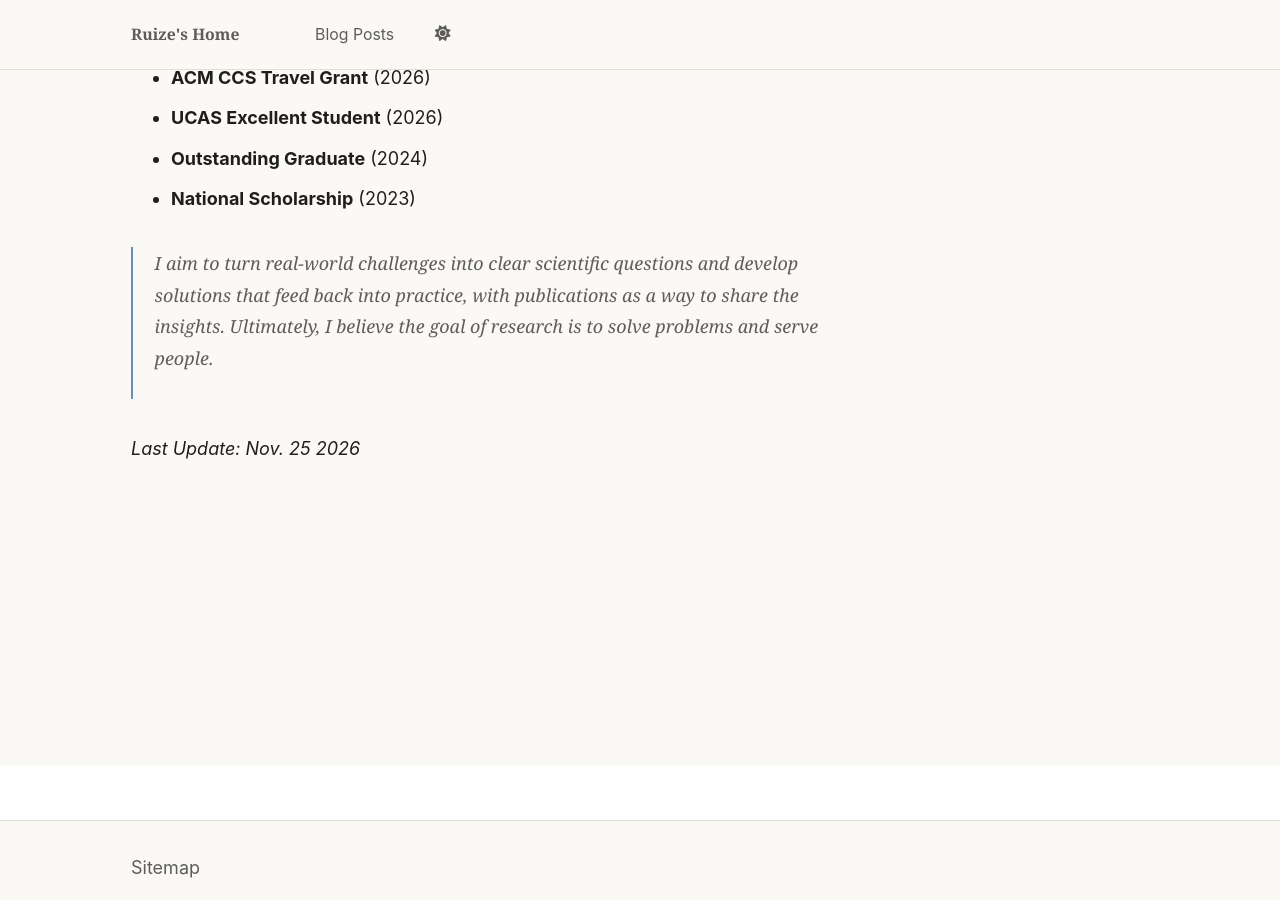
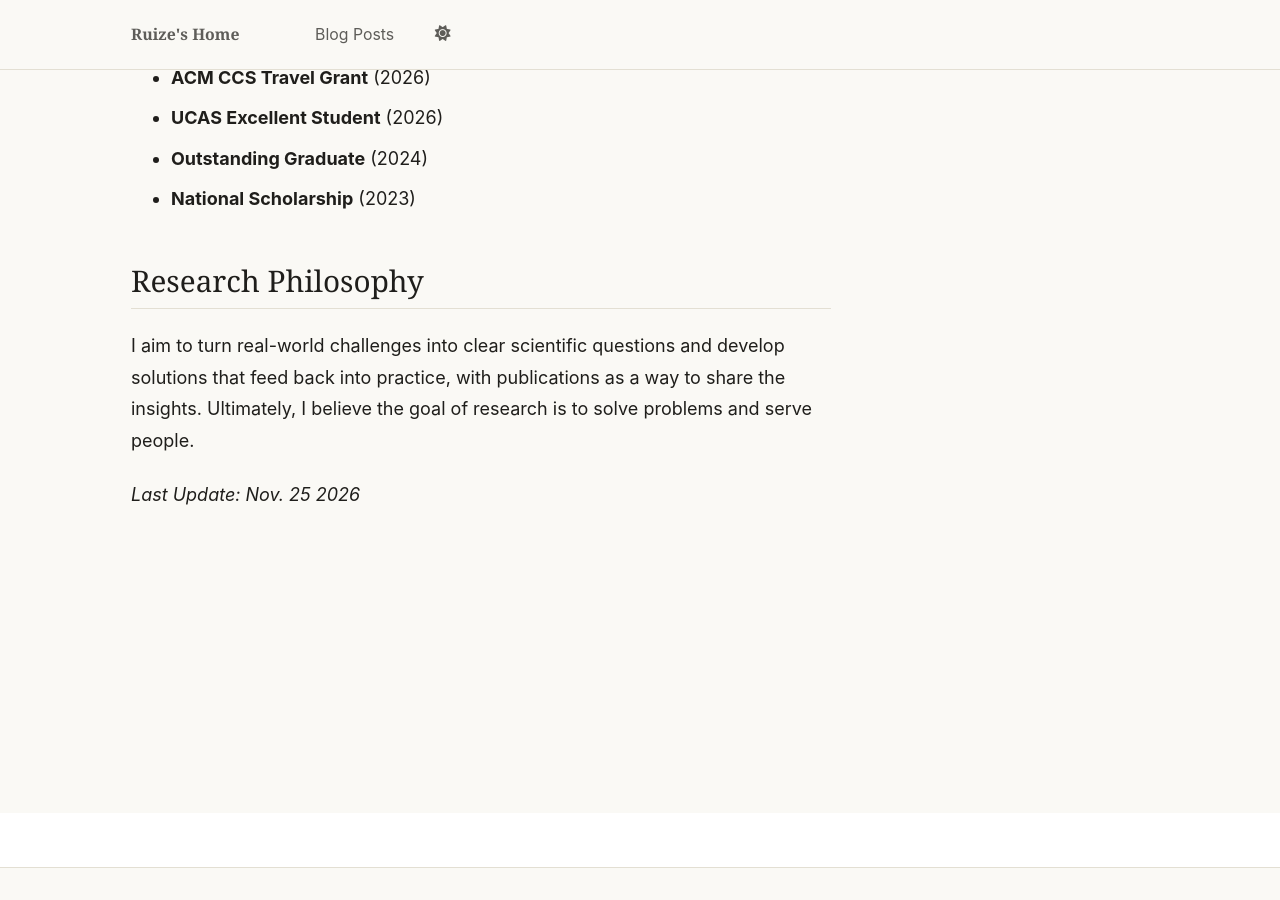
Before and after one commit to horizon0320/horizon0320.github.io, a Jekyll site: the page built from index.md, in a window 1280 px wide and 900 px high, scrolled down 1121 px. Built offline with Jekyll 4.4.1, drawn with Linux system fonts in a browser that asks for light colours; a script that is not in the unit is left out.

Commit message:
Give research philosophy its own section

```diff
--- a/index.md
+++ b/index.md
@@ -29,6 +29,8 @@ My research focuses on building **safe and efficient LLMs and agents**, with par
 - **Outstanding Graduate** (2024)
 - **National Scholarship** (2023)
 
-> I aim to turn real-world challenges into clear scientific questions and develop solutions that feed back into practice, with publications as a way to share the insights. Ultimately, I believe the goal of research is to solve problems and serve people.
+## Research Philosophy
+
+I aim to turn real-world challenges into clear scientific questions and develop solutions that feed back into practice, with publications as a way to share the insights. Ultimately, I believe the goal of research is to solve problems and serve people.
 
 _Last Update: Nov. 25 2026_
```
